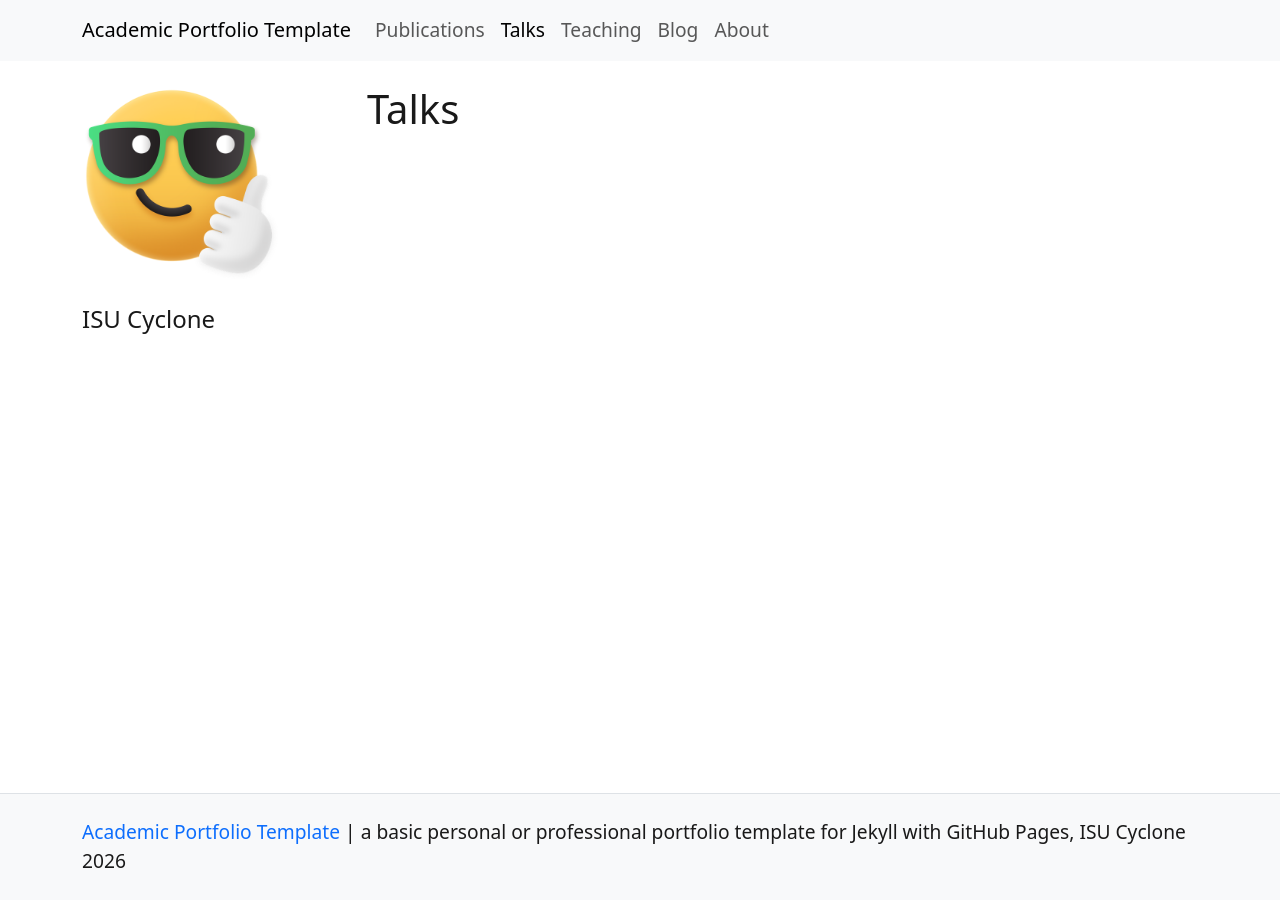
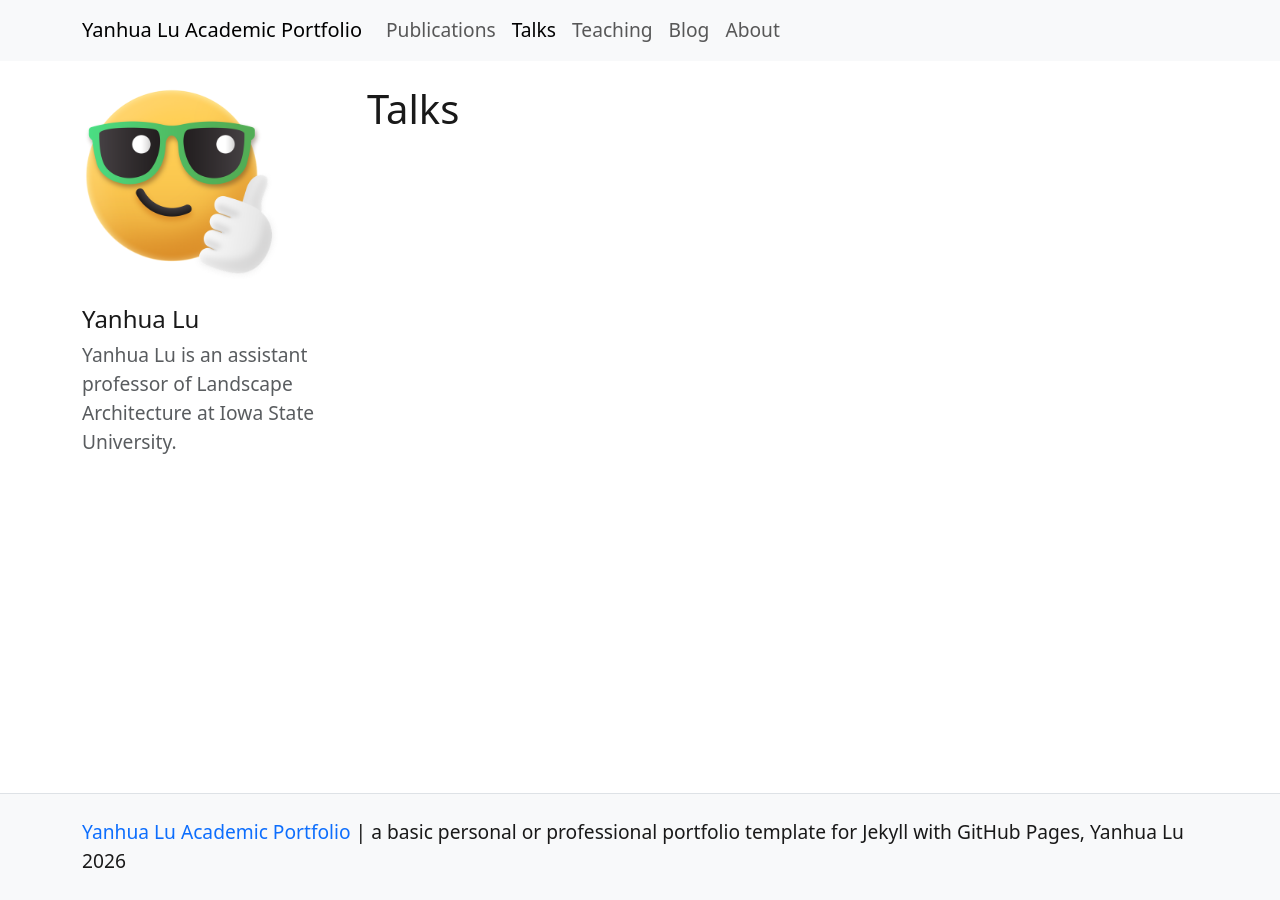
Before and after one commit to yanhualu222/yanhualu, a Jekyll site: the page built from pages/talks.md, in a window 1280 px wide. Built offline with Jekyll 4.4.1, drawn with Linux system fonts in a browser that asks for light colours; nearby versions of some CDN libraries.

Commit message:
Update site title and author information

```diff
--- a/_config.yml
+++ b/_config.yml
@@ -9,11 +9,11 @@
 #######
 # SITE SETTINGS
 #
-title: Academic Portfolio Template
+title: Yanhua Lu Academic Portfolio
 description: "a basic personal or professional portfolio template for Jekyll with GitHub Pages"
 year: 2026
-author: ISU Cyclone
-bio:
+author: Yanhua Lu
+bio: Yanhua Lu is an assistant professor of Landscape Architecture at Iowa State University.
 
 # PERSONAL URLS
 image: /assets/img/emoji-cool.png
```
